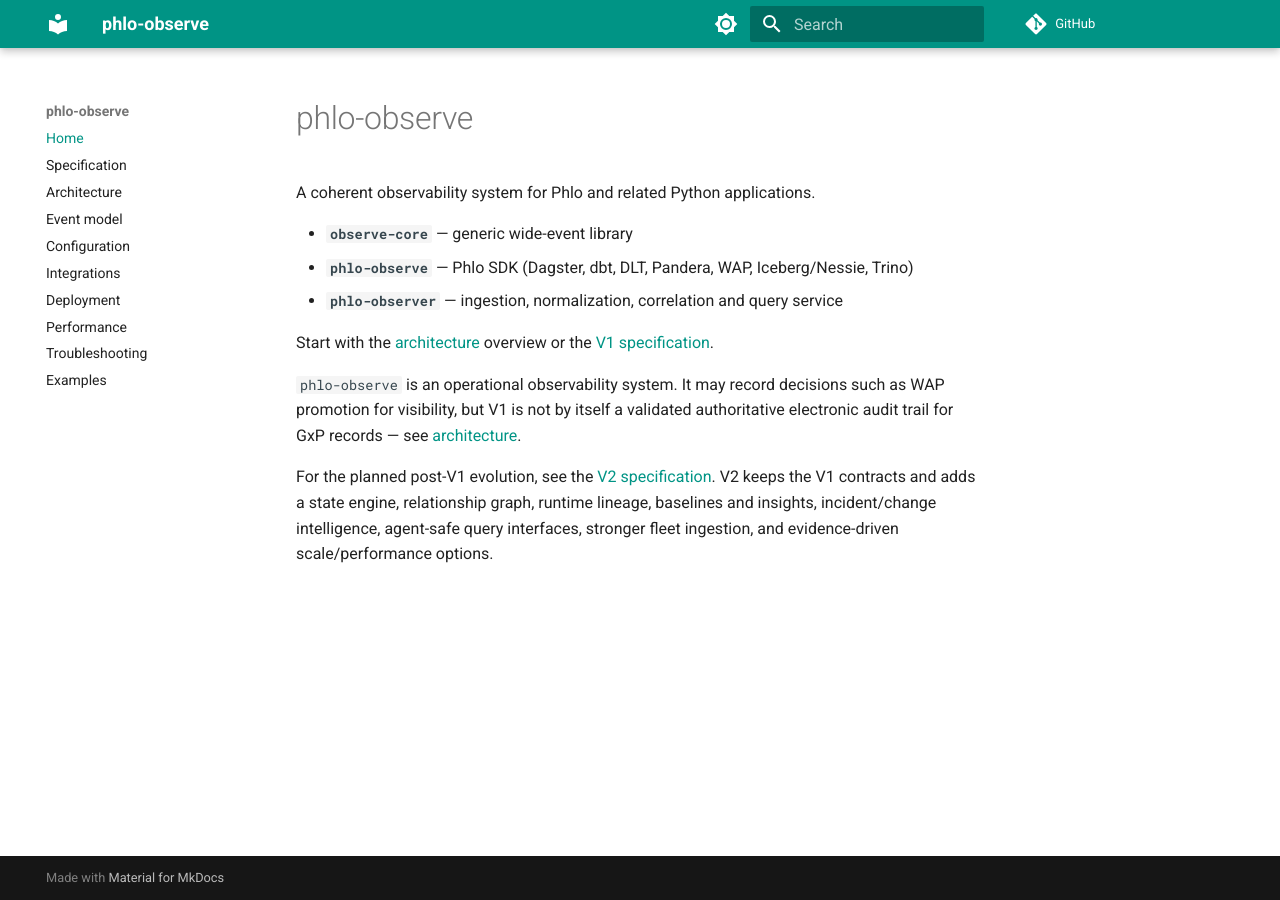
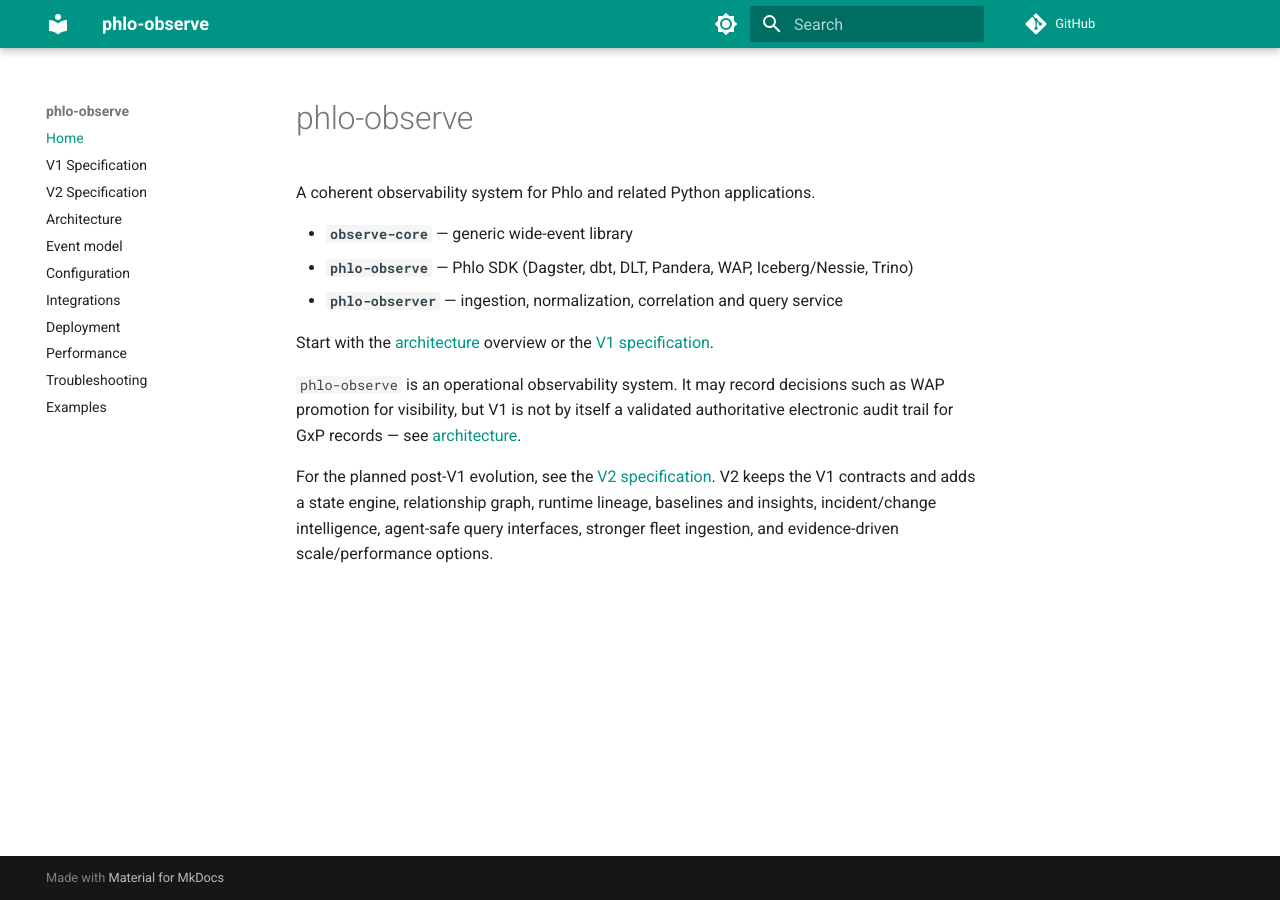
Before and after one commit to phlohouse/phlo-observe, an MkDocs documentation site: the page built from docs/index.md, in a window 1280 px wide. Built offline with MkDocs 1.6.1 and Material for MkDocs 9.7.7, drawn with Linux system fonts in a browser that asks for light colours; comment, search, counter and statistics services are not loaded.

Commit message:
docs: add V2 spec to MkDocs navigation

```diff
--- a/mkdocs.yml
+++ b/mkdocs.yml
@@ -27,7 +27,8 @@
 
 nav:
   - Home: index.md
-  - Specification: V1_SPEC.md
+  - V1 Specification: V1_SPEC.md
+  - V2 Specification: V2_SPEC.md
   - Architecture: architecture.md
   - Event model: event-model.md
   - Configuration: configuration.md
```
